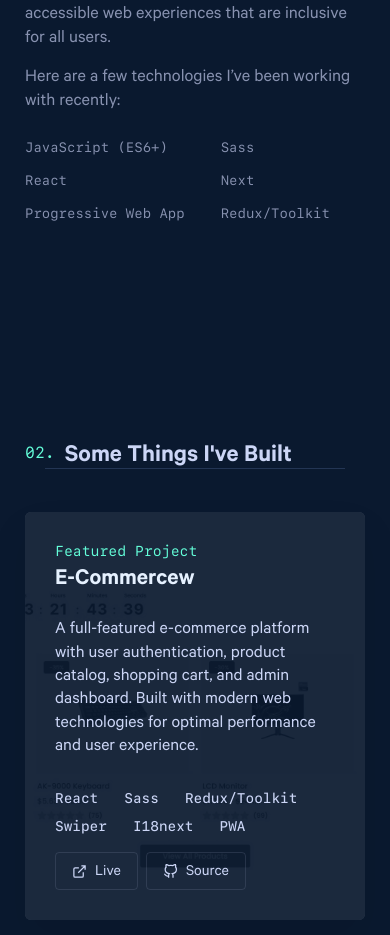
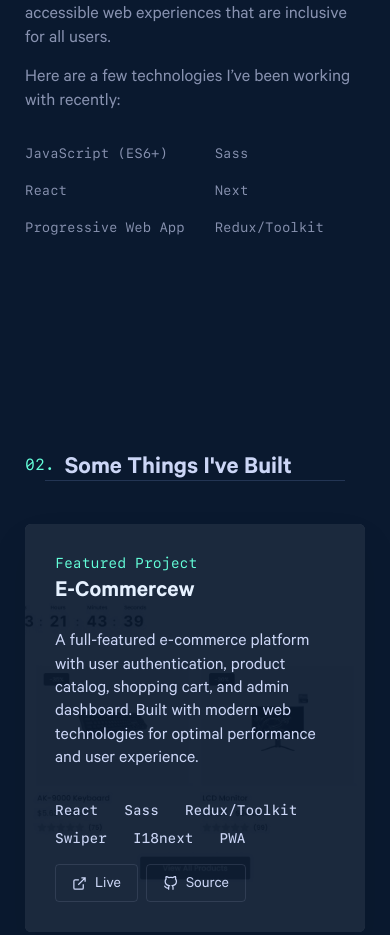
Before and after one commit to Moamal-2000/moamal-alaa, a Next.js app: page / in a window 390 px wide. Shown: the part 1321-2256 px from the top of the page. Built offline with nearby package versions, Linux system fonts and the light colour scheme.

Commit message:
style(TechList): make info box display near technologies list & improve the responsivensity

```diff
--- a/src/components/Home/AboutSection/TechList/TechList.module.scss
+++ b/src/components/Home/AboutSection/TechList/TechList.module.scss
@@ -13,13 +13,14 @@
 
 @include m.small {
   .techList {
-    gap: 1px 20px;
+    gap: 1px 14px;
   }
 }
 
 @include m.very-small {
   .techList {
     grid-template-columns: auto;
+    width: 100%;
   }
 }
 
@@ -28,8 +29,8 @@
   color: #8892b0;
   font-size: .85rem;
   font-family: var(--font-mono);
-  margin-bottom: 8px;
-  padding: 4px 8px;
+  text-wrap: nowrap;
+  padding: 10px 8px;
   border-radius: 3px;
   transition: color .1s ease;
 
@@ -78,6 +79,7 @@
 }
 
 .techList .infoBox {
+  text-wrap: initial;
   min-width: 350px;
   max-width: 420px;
   background-color: rgba(20, 42, 76, .7);
@@ -116,6 +118,7 @@
     min-width: auto;
     max-width: auto;
     width: calc(100vw - 30px);
+    top: 102%;
   }
 }
 
```
